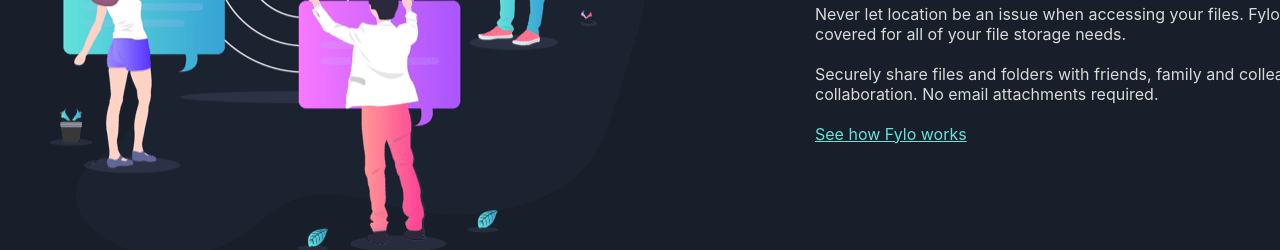
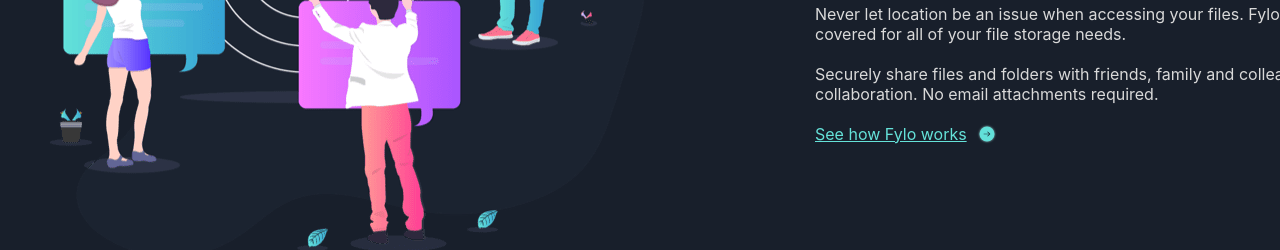
Before and after one commit to Shad-Islam/Fylo-dark-theme-landing-page, a React (Create React App) app: page / in a window 1280 px wide. Shown: the part 1980-2230 px from the top of the page. Built offline with nearby package versions, Linux system fonts and the light colour scheme; the HTML template or start-up script is replaced by a standard one.

Commit message:
Add arrow on link

```diff
--- a/src/components/Description.jsx
+++ b/src/components/Description.jsx
@@ -9,6 +9,7 @@
   DescriptionImagePart,
 } from "./styles/description.style";
 import StayProductive from "../images/illustration-stay-productive.png";
+import ArrowImage from "../images/icon-arrow.svg";
 
 function Description() {
   return (
@@ -35,7 +36,9 @@
             <br />
             collaboration. No email attachments required.
           </DescriptionText>
-          <DescriptionLink href="#">See how Fylo works</DescriptionLink>
+          <DescriptionLink href="#">See how Fylo works
+          <img src={ArrowImage} alt="" />
+          </DescriptionLink>
         </DescriptionTextPart>
       </DescriptionContainer>
     </>
--- a/src/components/styles/description.style.js
+++ b/src/components/styles/description.style.js
@@ -33,6 +33,9 @@
 `;
 const DescriptionLink = styled.a`
   color: hsl(176, 68%, 64%);
+  display: flex;
+  gap: 10px;
+
 `;
 
 export {
```
Also changed, not shown: src/images/icon-arrow.svg (added).
